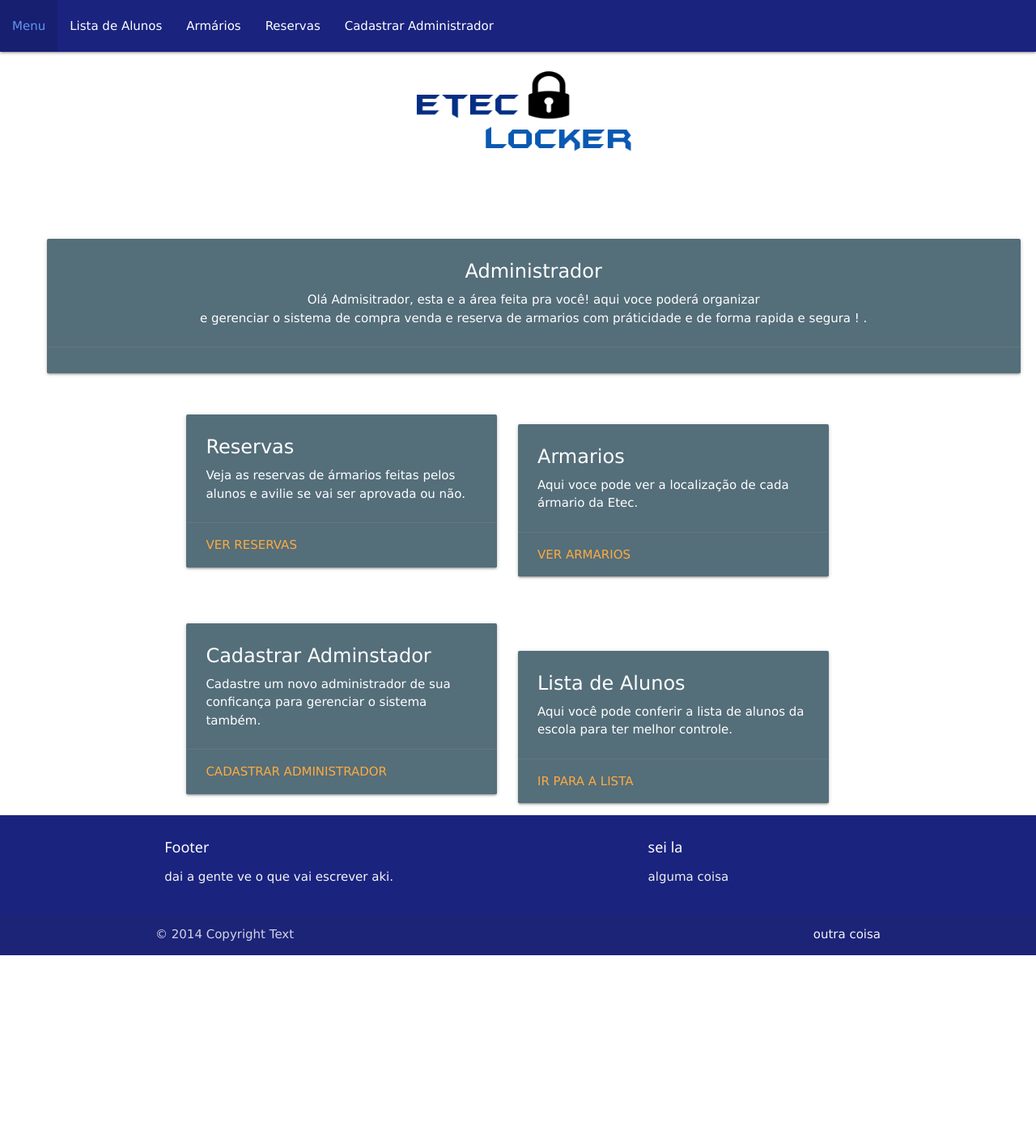
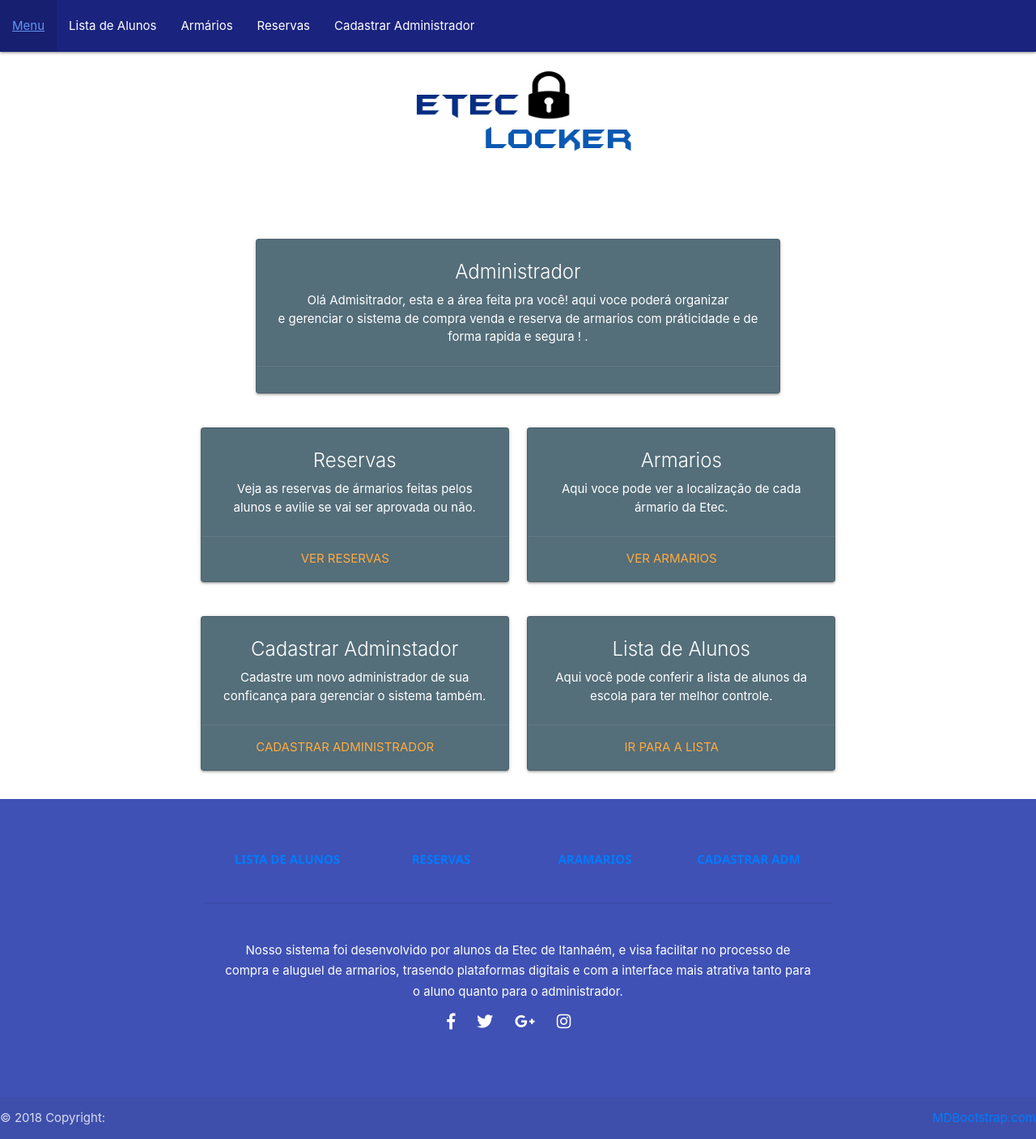
Before and after one commit to lucasdeaquino/TCC-armarios, a PHP site: page /TCC/adm-inicial.php in a window 1280 px wide. Shown: the whole page at 81% size. Before the commit the page ends 1180 px from the top, so only its background shows below. Run offline with PHP 8.4, Linux system fonts and the light colour scheme; some libraries are stand-ins or nearby versions.

Commit message:
Add files via upload

```diff
--- a/TCC/adm-inicial.php
+++ b/TCC/adm-inicial.php
@@ -20,23 +20,23 @@
 
 <center>
 	<div id="balao">
+		<div class="row">
 			<div class="col s12 m6">
 				<div class="card blue-grey darken-1">
 					<div class="card-content white-text">
 						<span class="card-title">Administrador</span>
 						<p>Olá Admisitrador, esta e a área feita pra você! aqui voce poderá organizar <br>e gerenciar o sistema de compra venda e reserva de armarios com práticidade e de forma rapida e segura ! .</p>
 					</div>
-<div class="card-action">
+					<div class="card-action"></div>
 				</div>
 			</div>
 		</div>
 	</div>
-</center>
 
-
-
+	<div class="container">
 		<div id="balao1">
-<div class="col s12 m6">
+			<div class="row">
+				<div class="col s6 m6">
 					<div class="card blue-grey darken-1">
 						<div class="card-content white-text">
 							<span class="card-title">Reservas</span>
@@ -47,13 +47,7 @@
 						</div>
 					</div>
 				</div>
-</div>
-
-
-
-
-<div id="balao2">
-<div class="col s12 m6">
+				<div class="col s6 m6">
 					<div class="card blue-grey darken-1">
 						<div class="card-content white-text">
 							<span class="card-title">Armarios</span>
@@ -65,13 +59,8 @@
 					</div>
 				</div>
 			</div>
-
-
-
-
-
-<div id="balao3">
-<div class="col s12 m6">
+			<div class="row">
+				<div class="col s6 m6">
 					<div class="card blue-grey darken-1">
 						<div class="card-content white-text">
 							<span class="card-title">Cadastrar Adminstador</span>
@@ -82,13 +71,7 @@
 						</div>
 					</div>
 				</div>
-</div>
-
-
-
-
-<div id="balao4">
-<div class="col s12 m6">
+				<div class="col s6 m6">
 					<div class="card blue-grey darken-1">
 						<div class="card-content white-text">
 							<span class="card-title">Lista de Alunos</span>
@@ -101,40 +84,21 @@
 				</div>
 			</div>
 		</div>
-
+	</div>
+</center>
 
 <style type="text/css">
 
 #balao{
-  margin-left: 3%;
-  width: 94%
+  width: 50%;
+}
+
+#balao1{
+  width: 70%;
 }
 
 
-#balao1{
- margin-top: 4%;
- width: 30%;
- margin-left: 18%;
-}
 
-#balao2{
-  margin-top: -15%;
-  margin-left: 50%;
-  width: 30%;
-}
-
-
-#balao3{
-  margin-top: 4.5%;
-  width: 30%;
-  margin-left: 18%;
-}
-
-#balao4{
-margin-top: -15%;
-width: 30%;
-margin-left: 50%;
-}
 
 
 #daora{
@@ -147,7 +111,7 @@
 
 </style>
 <?php
-include('footer-adm.php');
+include('footer.php');
 ?>
 
 </body>
--- a/TCC/footer.php
+++ b/TCC/footer.php
@@ -1,38 +1,129 @@
-<footer class="page-footer indigo darken-4">
+<!DOCTYPE html>
+<html>
+<head>
+  <title></title>
+
+<link rel="stylesheet" href="https://maxcdn.bootstrapcdn.com/bootstrap/4.3.1/css/bootstrap.min.css">
+
+<link rel="stylesheet" href="https://use.fontawesome.com/releases/v5.2.0/css/all.css" integrity="sha384-hWVjflwFxL6sNzntih27bfxkr27PmbbK/iSvJ+a4+0owXq79v+lsFkW54bOGbiDQ" crossorigin="anonymous">
+
+</head>
+<body>
+
+</body>
+</html>
+
+
+
+<!-- Footer -->
+<footer class="page-footer font-small indigo">
+
+  <!-- Footer Links -->
   <div class="container">
-            <div class="row">
-              <div class="col l6 s12">
-                <h5 class="white-text">Footer </h5>
-                <p class="grey-text text-lighten-4">dai a gente ve o que vai escrever aki.</p>
+
+    <!-- Grid row-->
+    <div class="row text-center d-flex justify-content-center pt-5 mb-4">
+
+      <!-- Grid column -->
+      <div class="col-md-2 mb-3">
+        <h6 class="text-uppercase font-weight-bold">
+          <a href="#!">Lista de alunos</a>
+        </h6>
       </div>
-              <div class="col l4 offset-l2 s12">
-                <h5 class="white-text">sei la</h5>
-                <ul>
-                  <li><a class="grey-text text-lighten-3" href="#!">alguma coisa</a></li>
+      <!-- Grid column -->
+
+      <!-- Grid column -->
+      <div class="col-md-2 mb-3">
+        <h6 class="text-uppercase font-weight-bold">
+          <a href="#!">Reservas</a>
+        </h6>
+      </div>
+      <!-- Grid column -->
+
+      <!-- Grid column -->
+      <div class="col-md-2 mb-3">
+        <h6 class="text-uppercase font-weight-bold">
+          <a href="#!">Aramarios</a>
+        </h6>
+      </div>
+      <!-- Grid column -->
+
+      <!-- Grid column -->
+      <div class="col-md-2 mb-3">
+        <h6 class="text-uppercase font-weight-bold">
+          <a href="#!">Cadastrar Adm</a>
+        </h6>
+      </div>
+      <!-- Grid column -->
+
 
     </div>
+
+    <!-- Grid row-->
+    <hr class="rgba-white-light" style="margin: 0 15%;">
+
+    <!-- Grid row-->
+    <div class="row d-flex text-center justify-content-center mb-md-0 mb-4">
+
+      <!-- Grid column -->
+      <div class="col-md-8 col-12 mt-5">
+        <p style="line-height: 1.7rem">Nosso sistema foi desenvolvido por alunos da Etec de Itanhaém, e visa facilitar no processo de compra e aluguel de armarios, trasendo plataformas digitais e com a interface mais atrativa tanto para o aluno quanto para o administrador.</p>
       </div>
+      <!-- Grid column -->
+
     </div>
-          <div class="footer-copyright">
-            <div class="container">
-            © 2014 Copyright Text
-            <a class="grey-text text-lighten-4 right" href="#!">outra coisa</a>
+    <!-- Grid row-->
+    <hr class="clearfix d-md-none rgba-white-light" style="margin: 10% 15% 5%;">
+
+    <!-- Grid row-->
+    <div class="row pb-3">
+
+      <!-- Grid column -->
+      <div class="col-md-12">
+
+        <div class="mb-5 flex-center">
+           <center>
+          <!-- Facebook -->
+          <a class="fb-ic">
+            <i class="fab fa-facebook-f fa-lg white-text mr-4"> </i>
+          </a>
+          <!-- Twitter -->
+          <a class="tw-ic">
+            <i class="fab fa-twitter fa-lg white-text mr-4"> </i>
+          </a>
+          <!-- Google +-->
+          <a class="gplus-ic">
+            <i class="fab fa-google-plus-g fa-lg white-text mr-4"> </i>
+          </a>
+          <!--Instagram-->
+          <a class="ins-ic">
+            <i class="fab fa-instagram fa-lg white-text mr-4"> </i>
+          </a>
+        </center>
+
         </div>
+
       </div>
+      <!-- Grid column -->
+
+    </div>
+    <!-- Grid row-->
+
+  </div>
+  <!-- Footer Links -->
+
+  <!-- Copyright -->
+  <div class="footer-copyright text-center py-3">© 2018 Copyright:
+    <a href="https://mdbootstrap.com/education/bootstrap/"> MDBootstrap.com</a>
+  </div>
+  <!-- Copyright -->
+
 </footer>
+<!-- Footer -->
 
-</html>
 <style type="text/css">
 
-.footer {
-   position: fixed;
-   left: 0;
-   bottom: 0;
-   width: 100%;
-   background-color: black;
-   color: white;
-   text-align: center;
-}
+
 
 
 </style>
```
Lines whose indentation alone changed are shown as unchanged.
